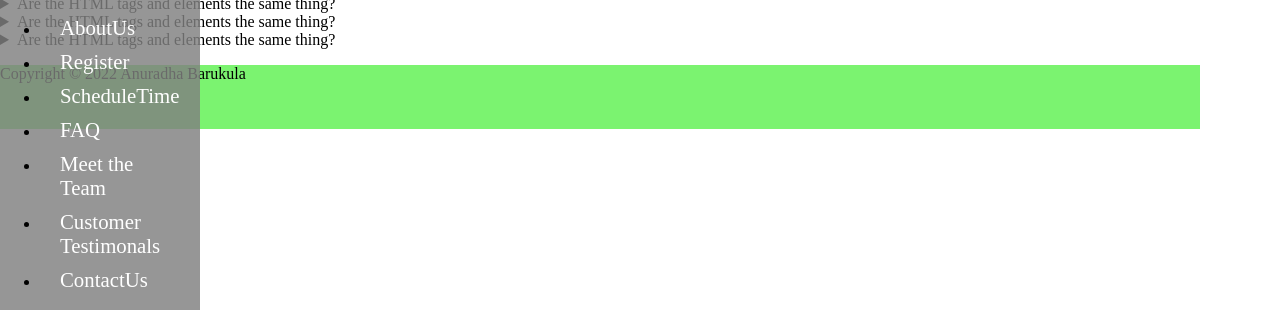
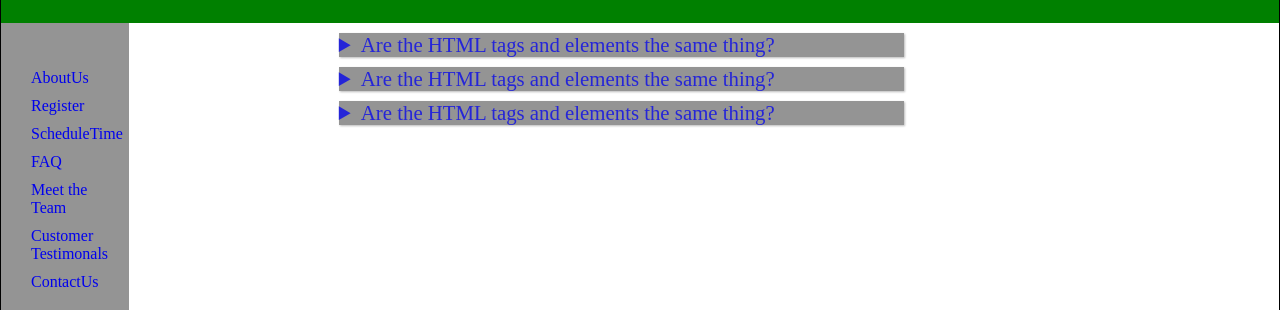
Before and after one commit to anubarukula12/staticHtmlCssWebpage2, a plain HTML site: page htmlPages/freque.html in a window 1280 px wide. Shown: the part 90-400 px from the top of the page. Drawn offline with Linux system fonts and the light colour scheme.

Commit message:
updated styles css file

```diff
--- a/assets/css/styles.css
+++ b/assets/css/styles.css
@@ -1,36 +1,76 @@
+* {
+  box-sizing: border-box;
+}
 body {
   margin: 0;
 }
 html {
   font-family: "Times New Roman", Times, serif;
 }
+.container {
+  width: 100%;
+  border: 1px solid black;
+}
 
-header {
-  background-color: rgba(50, 236, 33, 0.644);
-  width: 75em;
-  height: 4em;
+header,
+footer {
+  padding: 1rem;
+  color: rgba(21, 21, 226, 0.87);
+  background-color: rgb(0, 128, 0);
+  text-align: center;
+  clear: left;
+  width: inherit;
 }
-.sidebar {
-  width: 25vh;
-  background-color: rgba(128, 128, 128, 0.829);
-  position: absolute;
+nav {
+
+  float: left;
+  width: 10%;
+  padding-bottom: 200px;
+  background-color: rgba(128, 128, 128, 0.842);
+}
+nav ul {
+  list-style-type: none;
+  padding: 25px;
+}
+nav ul a {
+  text-decoration: none;
+  display: block;
+  padding: 5px;
+  font-size: 1em;
+}
+nav ul a:hover {
+  background-color: white;
+  color: black;
+  width: 100%;
+}
+
+section {
+  padding: 10px;
   overflow: hidden;
-}
-.sidebar a {
-  display: block;
-  color: #ffffff;
-  padding: 5px 20px;
-  text-decoration: none;
   font-size: 1.3em;
 }
-.sidebar .title {
-  display: block;
-  font-size: 1.1em;
-  padding: 10px 20px;
-  justify-content: center;
+/* Responsive screens*/
+@media only screen and (max-width: 620px) {
+  nav,
+  section {
+    width: 100%;
+  }
 }
-footer{
-    background-color: rgba(50, 236, 33, 0.644);
-  width: 75em;
-  height: 4em;
+
+details summary {
+  width: 50%;
+  background-color: rgba(128, 128, 128, 0.842);
+  border: none;
+  box-shadow: 1px 1px 2px #bbbbbb;
+  cursor: pointer;
+  color: rgba(21, 21, 226, 0.87);
+  margin-left: 200px;
+  margin-bottom: 10px;
 }
+
+details p {
+  background-color: #eeeeee;
+  padding: 4px;
+  margin: 0;
+  box-shadow: 1px 1px 2px #bbbbbb;
+}
```
